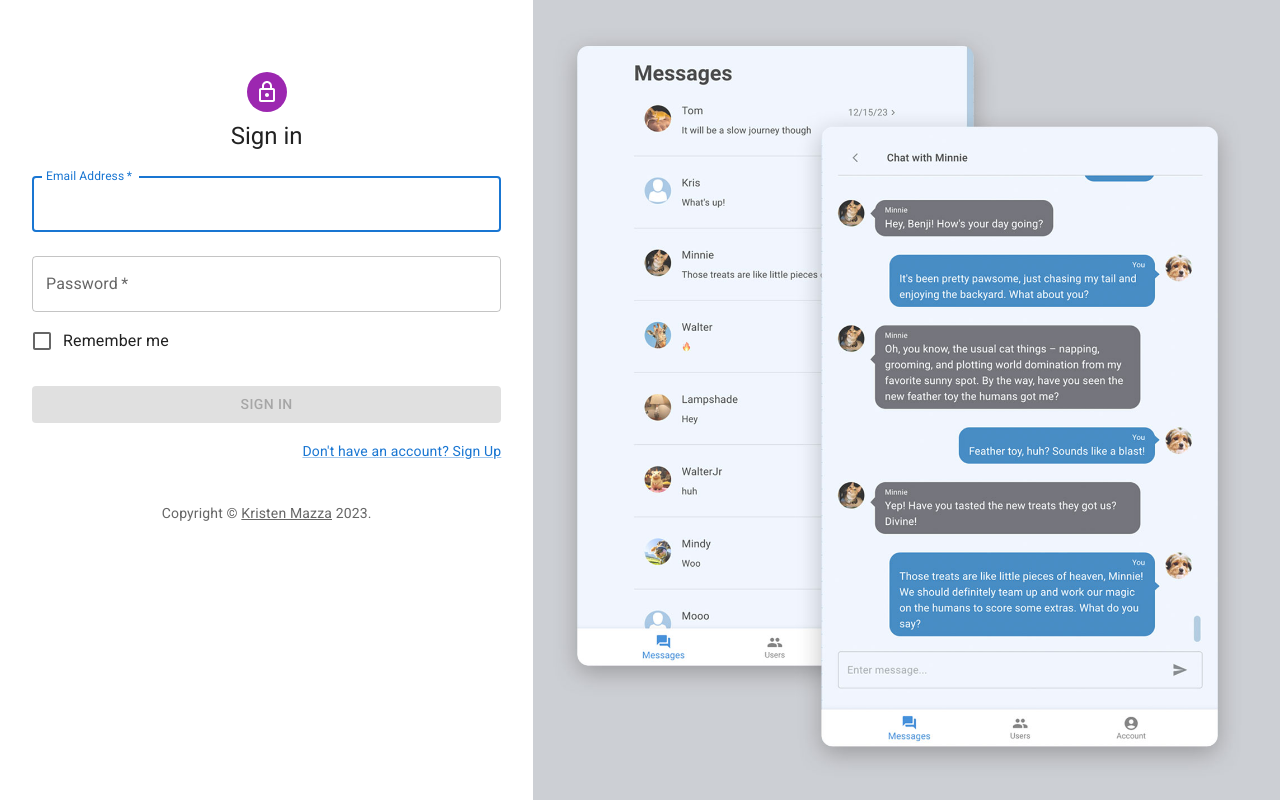
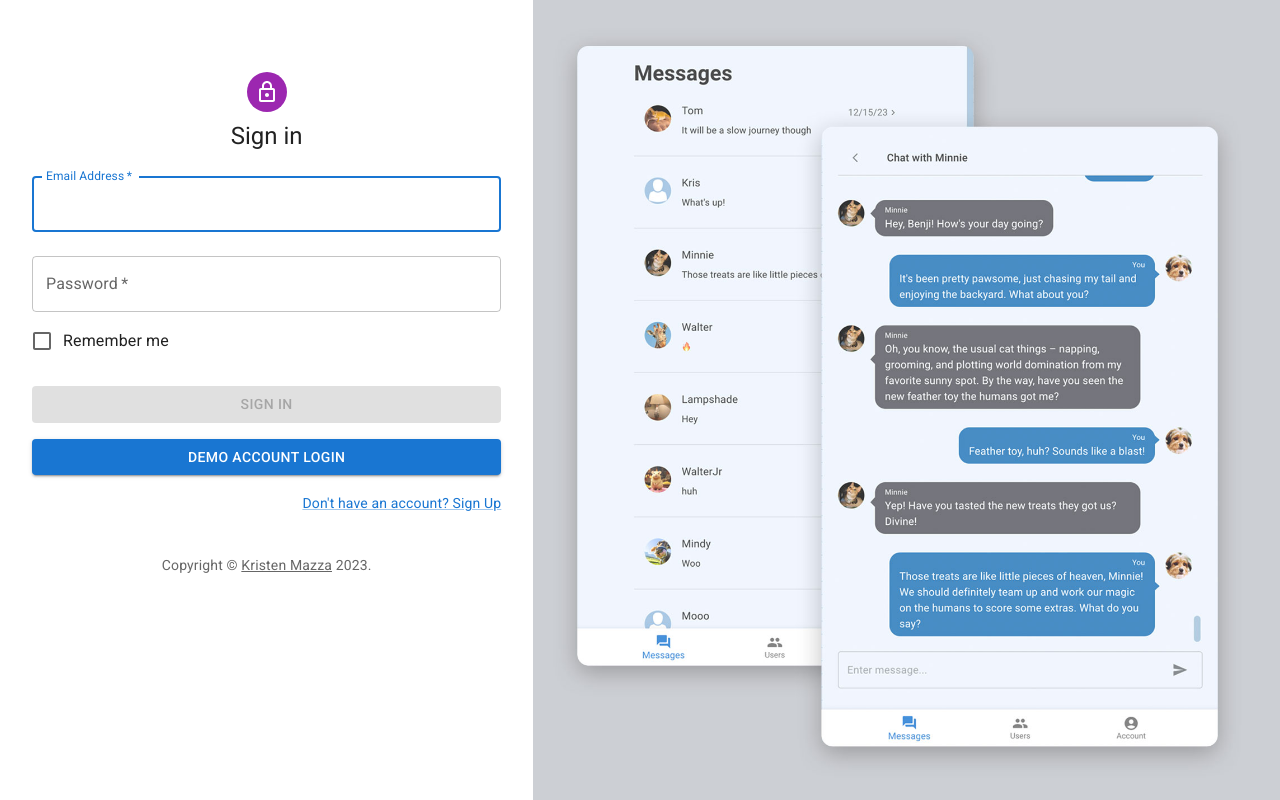
Before and after one commit to kristenmazza/messaging-app-frontend, a React (Vite) app: page /login in a window 1280 px wide. Built offline with nearby package versions, Linux system fonts and the light colour scheme.

Commit message:
Add demo login option

```diff
--- a/src/components/Login.tsx
+++ b/src/components/Login.tsx
@@ -18,6 +18,11 @@ import axiosApi from '../api/axios';
 import axios from 'axios';
 import { useNavigate, useLocation } from 'react-router-dom';
 import useAuth from '../hooks/useAuth';
+
+type FormValuesType = {
+  email: string;
+  password: string;
+};
 
 // eslint-disable-next-line @typescript-eslint/no-explicit-any
 function Copyright(props: any) {
@@ -63,16 +68,15 @@ export default function Login() {
     localStorage.setItem('persist', JSON.stringify(persist));
   }, [persist]);
 
-  const handleSubmit = async (event: React.FormEvent<HTMLFormElement>) => {
-    event.preventDefault();
-    setLoading(true);
-
+  const handleLoginRequest = async (
+    formData: FormValuesType,
+  ): Promise<void> => {
     try {
       const response = await axiosApi.post(
         '/auth',
         {
-          email,
-          password,
+          email: formData.email,
+          password: formData.password,
         },
         {
           headers: {
@@ -81,7 +85,6 @@ export default function Login() {
           withCredentials: true,
         },
       );
-
       const accessToken = response?.data?.accessToken;
       const displayName = response?.data?.displayName;
       const userId = response?.data?.id;
@@ -90,7 +93,7 @@ export default function Login() {
       localStorage.setItem('email', email);
       localStorage.setItem('userId', userId);
 
-      setAuth({ email, accessToken, displayName, userId });
+      setAuth({ email: formData.email, accessToken, displayName, userId });
 
       setEmail('');
       setPassword('');
@@ -113,6 +116,25 @@ export default function Login() {
     } finally {
       setLoading(false);
     }
+  };
+
+  const handleSubmit = async (
+    event: React.FormEvent<HTMLFormElement>,
+  ): Promise<void> => {
+    event.preventDefault();
+    setLoading(true);
+
+    await handleLoginRequest({ email, password });
+  };
+
+  const handleDemoLogin = async (event: React.MouseEvent): Promise<void> => {
+    event.preventDefault();
+    setLoading(true);
+
+    await handleLoginRequest({
+      email: import.meta.env.VITE_DEMO_USER,
+      password: import.meta.env.VITE_DEMO_PW,
+    });
   };
 
   return (
@@ -188,6 +210,15 @@ export default function Login() {
             >
               {loading ? 'Signing in...' : 'Sign In'}
             </Button>
+
+            <Button
+              fullWidth
+              variant='contained'
+              onClick={(e) => handleDemoLogin(e)}
+              sx={{ mb: 2 }}
+            >
+              Demo Account Login
+            </Button>
             <Grid container>
               <Grid item xs></Grid>
               <Grid item>
```
Also changed, not shown: 1 other file (tests, documents, lock files or other folders).
